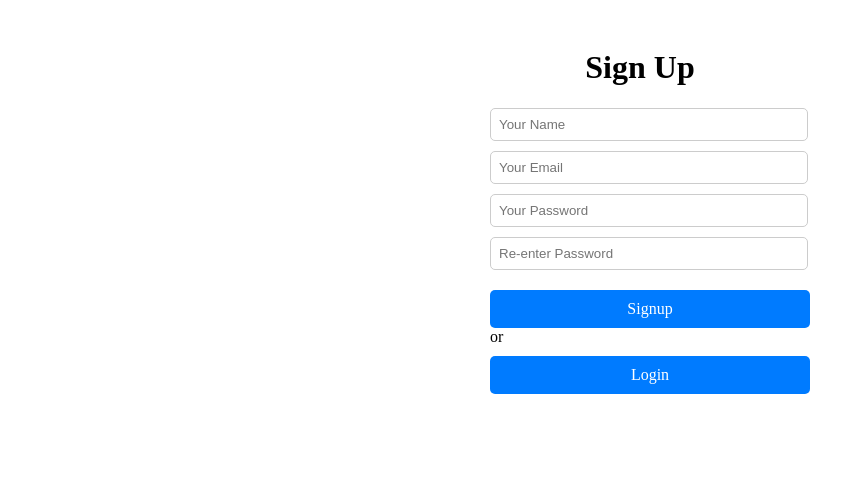
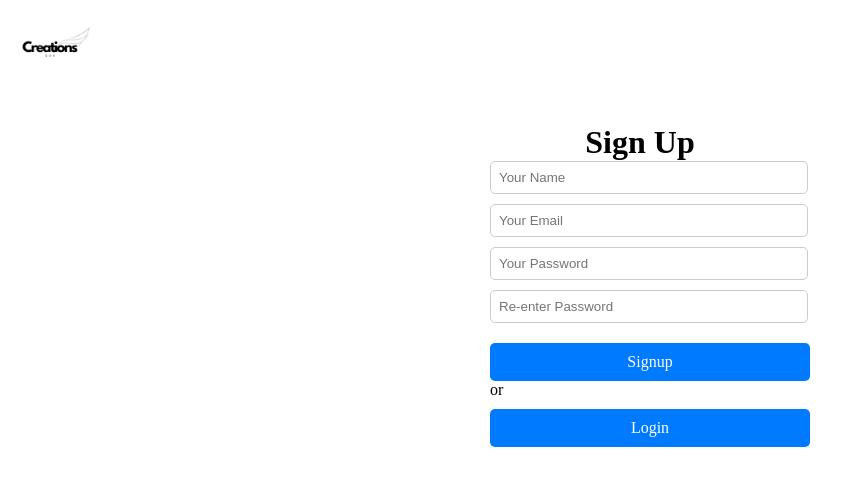
Before and after one commit to roydendsouza31/EventPlanningPlatform, a React (Create React App) app in the folder Frontend/epp_app/: page / in a window 1280 px wide. Shown: the top 486 px of the page, without its empty margins (0-851 px from the left). Built offline with nearby package versions, Linux system fonts and the light colour scheme; the HTML template or start-up script is replaced by a standard one.

Commit message:
navbar added

```diff
--- a/Frontend/epp_app/src/App.js
+++ b/Frontend/epp_app/src/App.js
@@ -1,10 +1,12 @@
 import "./App.css";
 import Signup from "./components/signup/signup";
+import Navbar from "./components/navbar/navbar";
 import Homepage from "./components/homepage/homepage";
 
 function App() {
   return (
     <div className="App">
+      <Navbar />
       <Signup />
       {/* <Homepage /> */}
     </div>
--- /dev/null
+++ b/Frontend/epp_app/src/components/navbar/navbar.css
@@ -0,0 +1,4 @@
+* {
+  margin: 0;
+  padding: 0;
+}
--- /dev/null
+++ b/Frontend/epp_app/src/components/navbar/navbar.js
@@ -0,0 +1,14 @@
+import "./navbar.css";
+import logo from "./logo.png"; // Adjust the path to match the actual location
+
+const Navbar = () => {
+  return (
+    <div className="navbar">
+      <div className="logo">
+        <img src={logo} height={100} alt="Logo" />
+      </div>
+    </div>
+  );
+};
+
+export default Navbar;
--- a/Frontend/epp_app/src/components/signup/signup.css
+++ b/Frontend/epp_app/src/components/signup/signup.css
@@ -1,4 +1,4 @@
-/* register.css */
+/* signup.css */
 
 .signup {
   width: 300px;
```
Also changed, not shown: Frontend/epp_app/src/components/navbar/logo.png (added).
